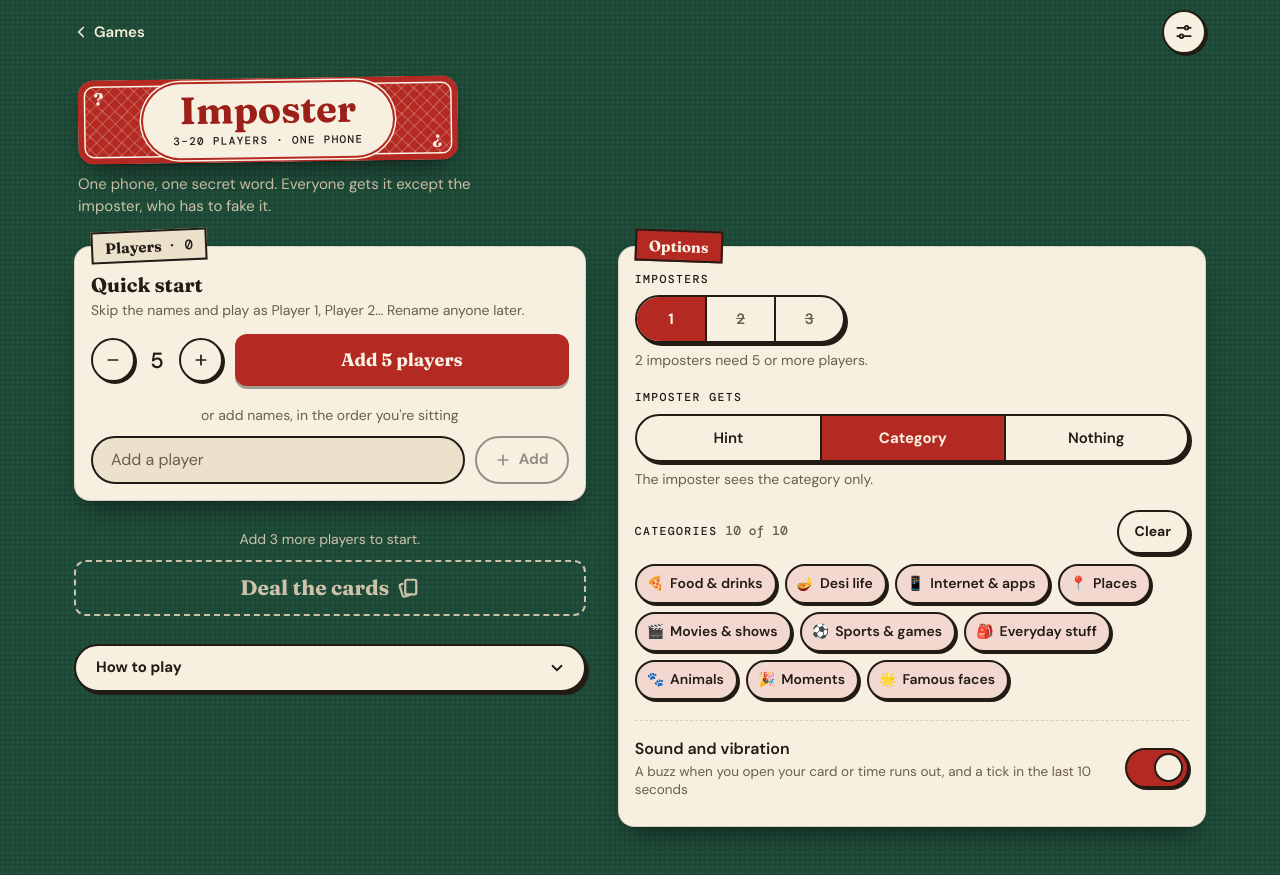
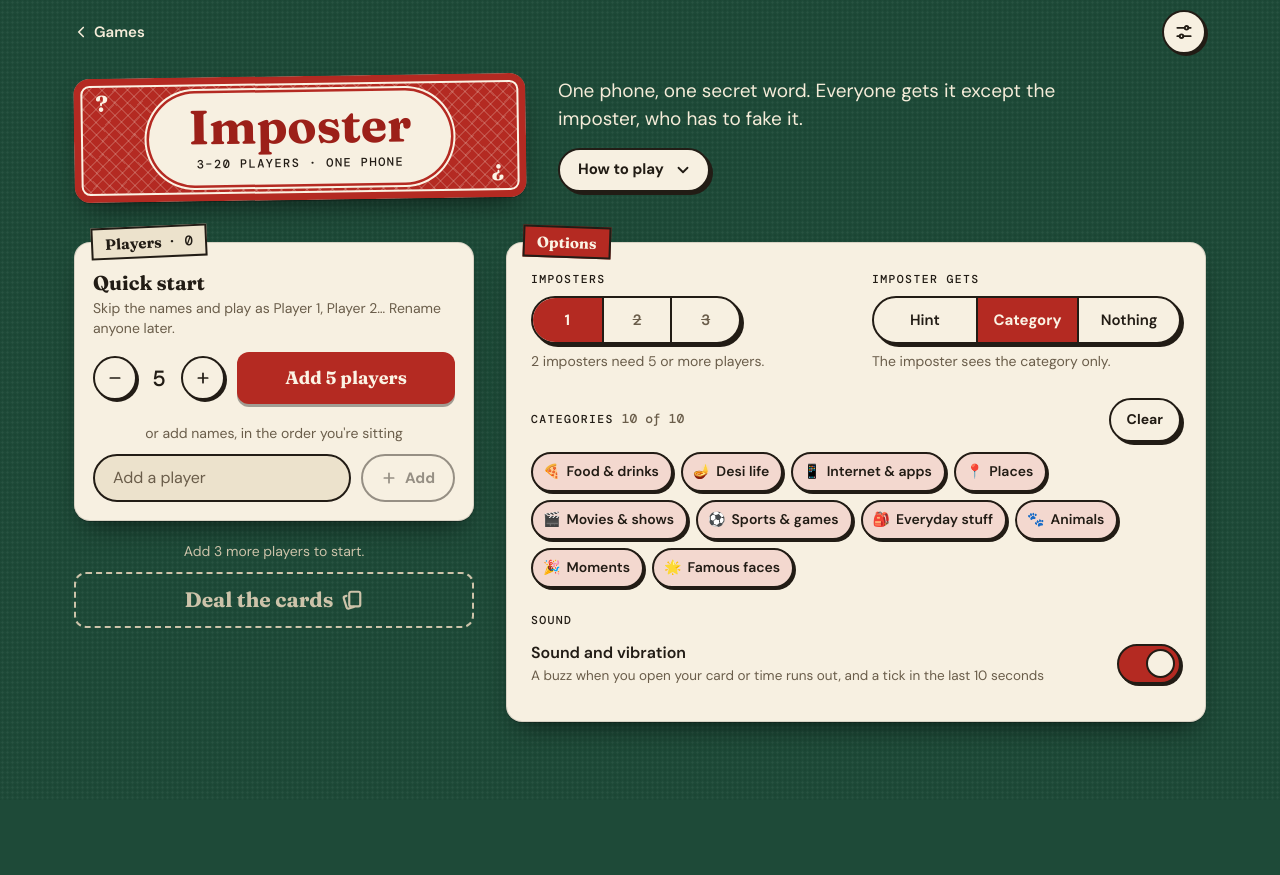
Before and after one commit to Harshal-7/games, a Next.js app: page /imposter in a window 1280 px wide. After the commit the page ends 800 px from the top, so only its background shows below. Built offline with nearby package versions, Linux system fonts and the light colour scheme.

Commit message:
Imposter: setup uses the shared layout
The lobby takes the party-setup classes and drops its own two-column grid, rules and start tray CSS. Categories and Sound span both option columns; the title marks grow with the bigger card.

Co-Authored-By: Claude Opus 5.5 <noreply@anthropic.com>

```diff
--- a/src/games/imposter/ui/imposter.css
+++ b/src/games/imposter/ui/imposter.css
@@ -19,42 +19,7 @@
 
 /* ---------- Setup: title card, players, options ---------- */
 
-/* Phones: one column. A column of flex items, not a grid, so the sticky start tray can
-   travel the whole page (a grid item can't leave its own grid area). */
-.imp-lobby {
-  display: flex;
-  flex-direction: column;
-  gap: 32px;
-}
-@media (min-width: 860px) {
-  .imp-lobby {
-    display: grid;
-    grid-template-columns: minmax(0, 1fr) minmax(0, 1.15fr);
-    grid-template-rows: auto auto auto 1fr;
-    grid-template-areas:
-      "intro intro"
-      "players options"
-      "start options"
-      "rules options";
-    gap: 28px 32px;
-    align-items: start;
-  }
-  .imp-intro {
-    grid-area: intro;
-  }
-  .imp-players {
-    grid-area: players;
-  }
-  .imp-options {
-    grid-area: options;
-  }
-  .imp-rules {
-    grid-area: rules;
-  }
-  .imp-start {
-    grid-area: start;
-  }
-}
+/* The layout is the shared one in party.css (.party-setup); these are Imposter's parts. */
 
 /* The red "Imposter" title card: the card back's lattice with a cream name plate. */
 .imp-title-card {
@@ -129,6 +94,18 @@
   max-width: 44ch;
   margin: 12px 4px 0;
 }
+/* The title card is bigger on big screens (party.css); its marks grow with it. */
+@media (min-width: 860px) {
+  .imp-title-mark {
+    top: 14px;
+    left: 22px;
+    font-size: 22px;
+  }
+  .imp-title-mark.is-turned {
+    right: 22px;
+    bottom: 14px;
+  }
+}
 
 /* Players */
 .imp-new-room {
@@ -141,10 +118,6 @@
 }
 
 /* Options */
-.imp-field + .imp-field,
-.imp-field + .imp-switches {
-  margin-top: 20px;
-}
 .imp-field .seg {
   display: grid;
   width: 100%;
@@ -226,94 +199,6 @@
 .imp-chip[aria-pressed="false"] .imp-chip-emoji {
   filter: grayscale(1);
   opacity: 0.6;
-}
-
-.imp-switches {
-  margin-top: 22px;
-  padding-top: 5px;
-  border-top: 1.5px dashed var(--line);
-}
-
-/* How to play: an outlined row; open, the rules in a reading card under it. */
-.imp-rules > summary {
-  display: flex;
-  justify-content: space-between;
-  width: 100%;
-  min-height: 48px;
-  padding: 0 18px 0 20px;
-  list-style: none;
-}
-.imp-rules > summary::-webkit-details-marker {
-  display: none;
-}
-.imp-rules-chevron {
-  transition: rotate 0.2s ease;
-}
-.imp-rules[open] .imp-rules-chevron {
-  rotate: 180deg;
-}
-.imp-rules-body {
-  margin-top: 14px;
-  padding: 16px 18px 18px;
-}
-.imp-rules-body ol {
-  display: grid;
-  gap: 6px;
-  margin: 0;
-  padding-left: 22px;
-  font-size: 15px;
-  line-height: 1.45;
-  list-style: decimal;
-}
-.imp-rules-body li::marker {
-  color: var(--muted);
-  font-family: var(--num);
-  font-size: 13px;
-}
-.imp-rules-body p {
-  margin: 12px 0 0;
-  color: var(--muted);
-  font-size: 14px;
-  line-height: 1.45;
-}
-
-/* Start: stuck to the bottom on phones, on a solid tray (a see-through fade would show
-   a band over the felt's texture). The page's bottom padding goes under it. */
-.imp-start {
-  position: sticky;
-  bottom: 0;
-  z-index: 2;
-  display: grid;
-  gap: 10px;
-  margin: 0 -20px -48px;
-  padding: 12px 20px 20px;
-  border-top: 1px solid var(--edge);
-  background: var(--page-deep);
-  box-shadow: 0 -12px 22px -14px rgb(0 0 0 / 0.55);
-}
-.imp-start-note {
-  margin: 0;
-  color: var(--muted);
-  font-size: 14px;
-  text-align: center;
-}
-/* Wider than a phone the page stops growing: a shelf rather than a full-width tray. */
-@media (min-width: 640px) {
-  .imp-start {
-    border: 1px solid var(--edge);
-    border-bottom: 0;
-    border-radius: var(--radius) var(--radius) 0 0;
-  }
-}
-@media (min-width: 860px) {
-  .imp-start {
-    position: static;
-    margin: 0;
-    padding: 0;
-    border: 0;
-    background: none;
-    box-shadow: none;
-  }
 }
 
 /* ---------- Playing a round ---------- */
--- a/src/games/imposter/ui/lobby.tsx
+++ b/src/games/imposter/ui/lobby.tsx
@@ -26,28 +26,52 @@ export function Lobby({ room }: { room: Room }) {
   const count = room.players.length;
 
   return (
-    <div className="imp-lobby">
-      <header className="imp-intro">
-        <div className="imp-title-card">
+    <div className="party-setup">
+      <header className="party-setup-intro">
+        <div className="imp-title-card party-setup-title">
           <span className="imp-title-mark" aria-hidden="true">
             ?
           </span>
           <span className="imp-title-mark is-turned" aria-hidden="true">
             ?
           </span>
-          <div className="imp-title-plate">
-            <h1 className="imp-title-name">Imposter</h1>
-            <span className="imp-title-meta">
+          <div className="imp-title-plate party-setup-plate">
+            <h1 className="imp-title-name party-setup-name">Imposter</h1>
+            <span className="imp-title-meta party-setup-meta">
               {MIN_PLAYERS}–{MAX_PLAYERS} players · one phone
             </span>
           </div>
         </div>
-        <p className="game-blurb imp-blurb">
+        <p className="game-blurb imp-blurb party-setup-blurb">
           One phone, one secret word. Everyone gets it except the imposter, who has to fake it.
         </p>
       </header>
 
-      <section className="card section imp-players" aria-labelledby="imp-players-title">
+      <details className="party-setup-rules">
+        <summary className="btn">
+          How to play
+          <ChevronDownIcon className="party-setup-rules-chevron" />
+        </summary>
+        <div className="card party-setup-rules-body">
+          <ol>
+            <li>Add everyone, then pass the phone round. Each player holds their card to see it, alone.</li>
+            <li>Everyone gets the same secret word, except the imposter.</li>
+            <li>Go round the circle: one word each about the secret word. Not too obvious.</li>
+            <li>Vote for who&apos;s faking it. A caught imposter gets one guess at the word to steal the round.</li>
+          </ol>
+          <p>
+            Points: catching the imposter gives everyone else 1. An imposter who gets away gets 2, or 1 for guessing
+            the word after being caught.
+          </p>
+          <p>
+            Fair play: cards are sealed, and a card shows &ldquo;Opened&rdquo; once anyone has looked, so a peek at
+            someone else&apos;s card is always noticed. Over a few rounds everyone gets a turn as the imposter.
+          </p>
+        </div>
+      </details>
+
+      <div className="party-setup-side">
+        <section className="card section party-setup-players imp-players" aria-labelledby="imp-players-title">
           <h2 className="tape" id="imp-players-title">
             Players <span className="tape-count">· {room.players.length}</span>
           </h2>
@@ -93,34 +117,10 @@ export function Lobby({ room }: { room: Room }) {
           <Roster players={room.players} scores={room.played > 0 ? room.scores : undefined} onAction={act} />
         </section>
 
-      <Options room={room} />
-
-      <details className="imp-rules">
-        <summary className="btn">
-          How to play
-          <ChevronDownIcon className="imp-rules-chevron" />
-        </summary>
-        <div className="card imp-rules-body">
-          <ol>
-            <li>Add everyone, then pass the phone round. Each player holds their card to see it, alone.</li>
-            <li>Everyone gets the same secret word, except the imposter.</li>
-            <li>Go round the circle: one word each about the secret word. Not too obvious.</li>
-            <li>Vote for who&apos;s faking it. A caught imposter gets one guess at the word to steal the round.</li>
-          </ol>
-          <p>
-            Points: catching the imposter gives everyone else 1. An imposter who gets away gets 2, or 1 for guessing
-            the word after being caught.
-          </p>
-          <p>
-            Fair play: cards are sealed, and a card shows &ldquo;Opened&rdquo; once anyone has looked, so a peek at
-            someone else&apos;s card is always noticed. Over a few rounds everyone gets a turn as the imposter.
-          </p>
-        </div>
-      </details>
-
-      {/* Stuck to the bottom on phones, on a solid tray, so it's always in reach. */}
-      <div className="imp-start">
-        {problem && <p className="imp-start-note">{problem}</p>}
+        {/* Stuck to the bottom on phones, on a solid tray, so it's always in reach; on big
+            screens right under Players. */}
+        <div className="party-setup-start">
+          {problem && <p className="party-setup-start-note">{problem}</p>}
           <button
             type="button"
             className="btn btn-primary btn-big"
@@ -131,6 +131,9 @@ export function Lobby({ room }: { room: Room }) {
             <DealIcon width={22} height={22} />
           </button>
         </div>
+      </div>
+
+      <Options room={room} />
     </div>
   );
 }
@@ -143,11 +146,12 @@ function Options({ room }: { room: Room }) {
   const set = (patch: Partial<Room["options"]>) => act({ type: "options", patch });
 
   return (
-    <section className="card section imp-options" aria-labelledby="imp-options-title">
+    <section className="card section party-setup-options" aria-labelledby="imp-options-title">
       <h2 className="tape is-game" id="imp-options-title">
         Options
       </h2>
 
+      <div className="party-setup-fields">
         <Choice
           label="Imposters"
           narrow
@@ -168,7 +172,7 @@ function Options({ room }: { room: Room }) {
           ))}
         </Choice>
 
-      <div className="imp-field">
+        <div className="imp-field party-setup-wide">
           <div className="imp-field-head">
             <span className="field-label" id="imp-categories">
               Categories
@@ -212,7 +216,8 @@ function Options({ room }: { room: Room }) {
           </div>
         </div>
 
-      <div className="switches imp-switches">
+        <div className="switches party-setup-switches party-setup-wide">
+          <span className="field-label party-setup-switches-label">Sound</span>
           <div className="switch-row">
             <span>
               <span className="switch-label" id="imp-sound-label">
@@ -233,6 +238,7 @@ function Options({ room }: { room: Room }) {
             >
               <span />
             </button>
+          </div>
         </div>
       </div>
     </section>
```
Lines whose indentation alone changed are shown as unchanged.
